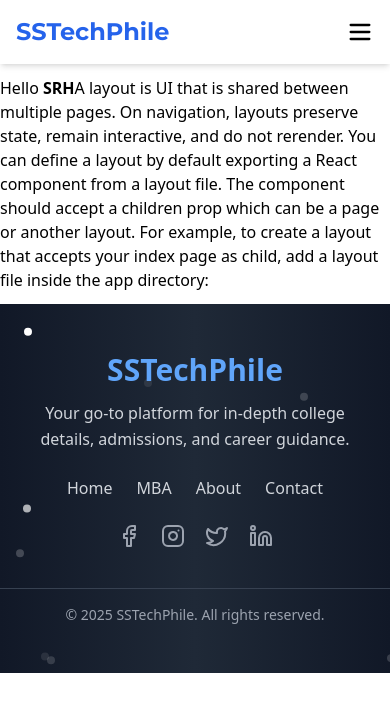
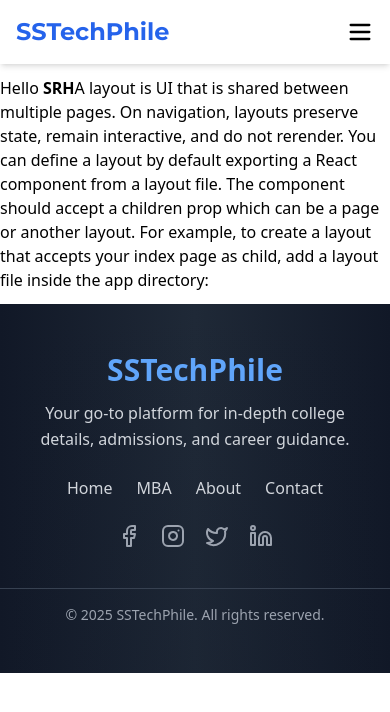
Before and after one commit to Saurabh2619/tcr, a Next.js app: page / in a window 390 px wide. Shown: the top 712 px of the page. Built offline with nearby package versions, Linux system fonts and the light colour scheme.

Commit message:
newfooter

```diff
--- a/src/app/components/footer.tsx
+++ b/src/app/components/footer.tsx
@@ -7,12 +7,7 @@ import { Facebook, Instagram, Twitter, Linkedin } from 'lucide-react';
 export default function Footer() {
   return (
     <footer className="bg-gradient-to-r from-gray-900 via-gray-800 to-gray-900 text-white py-12 relative overflow-hidden mt-3">
-      <motion.div
-        initial={{ opacity: 0, y: 50 }}
-        animate={{ opacity: 1, y: 0 }}
-        transition={{ duration: 1 }}
-        className="container mx-auto px-6 md:px-12 lg:px-20 flex flex-col md:flex-row justify-between items-center relative z-10"
-      >
+      <div className="container mx-auto px-6 md:px-12 lg:px-20 flex flex-col md:flex-row justify-between items-center relative z-10">
         {/* Logo and Description */}
         <div className="text-center md:text-left mb-6 md:mb-0 max-w-sm">
           <h2 className="text-3xl font-extrabold text-blue-400">SSTechPhile</h2>
@@ -23,17 +18,10 @@ export default function Footer() {
 
         {/* Navigation Links */}
         <ul className="flex flex-wrap justify-center md:justify-start space-x-6 text-gray-300 text-md font-medium">
-          {['Home', 'MBA', 'About', 'Contact'].map((item) => (
-            <motion.li
-              key={item}
-              whileHover={{ scale: 1.1, color: '#60A5FA' }}
-              transition={{ duration: 0.3 }}
-            >
-              <Link href={`/${item.toLowerCase()}`} className="hover:text-blue-400 transition-all duration-300">
-                {item}
-              </Link>
-            </motion.li>
-          ))}
+          <li><Link href="/" className="hover:text-blue-400 transition-all duration-300">Home</Link></li>
+          <li><Link href="/mba" className="hover:text-blue-400 transition-all duration-300">MBA</Link></li>
+          <li><Link href="/about" className="hover:text-blue-400 transition-all duration-300">About</Link></li>
+          <li><Link href="/contact" className="hover:text-blue-400 transition-all duration-300">Contact</Link></li>
         </ul>
 
         {/* Social Icons */}
@@ -49,30 +37,22 @@ export default function Footer() {
               href={href}
               target="_blank"
               rel="noopener noreferrer"
-              whileHover={{ scale: 1.3, rotate: 5 }}
-              whileTap={{ scale: 0.9 }}
-              transition={{ duration: 0.3 }}
+              whileHover={{ scale: 1.2, rotate: 5 }}
               className="text-gray-400 hover:text-blue-400 transition-all duration-300"
             >
               {icon}
             </motion.a>
           ))}
         </div>
-      </motion.div>
+      </div>
 
-      {/* Animated Floating Dots */}
-      <div className="absolute top-0 left-0 w-full h-full overflow-hidden pointer-events-none">
-        {[...Array(10)].map((_, i) => (
-          <motion.div
-            key={i}
-            initial={{ opacity: 0, y: Math.random() * 100 }}
-            animate={{ opacity: 1, y: -Math.random() * 200 }}
-            transition={{ duration: Math.random() * 3 + 2, repeat: Infinity, ease: 'easeInOut' }}
-            className="absolute w-2 h-2 bg-white rounded-full opacity-50"
-            style={{ left: `${Math.random() * 100}%`, top: `${Math.random() * 100}%` }}
-          />
-        ))}
-      </div>
+      {/* Animated Background Effect */}
+      <motion.div
+        initial={{ opacity: 0 }}
+        animate={{ opacity: 0.2 }}
+        transition={{ duration: 1 }}
+        className="absolute inset-0 bg-gradient-to-t from-gray-900 to-transparent opacity-50"
+      />
 
       {/* Copyright Section */}
       <div className="text-center text-gray-400 text-sm mt-10 border-t border-gray-700 pt-4 relative z-10">
```
